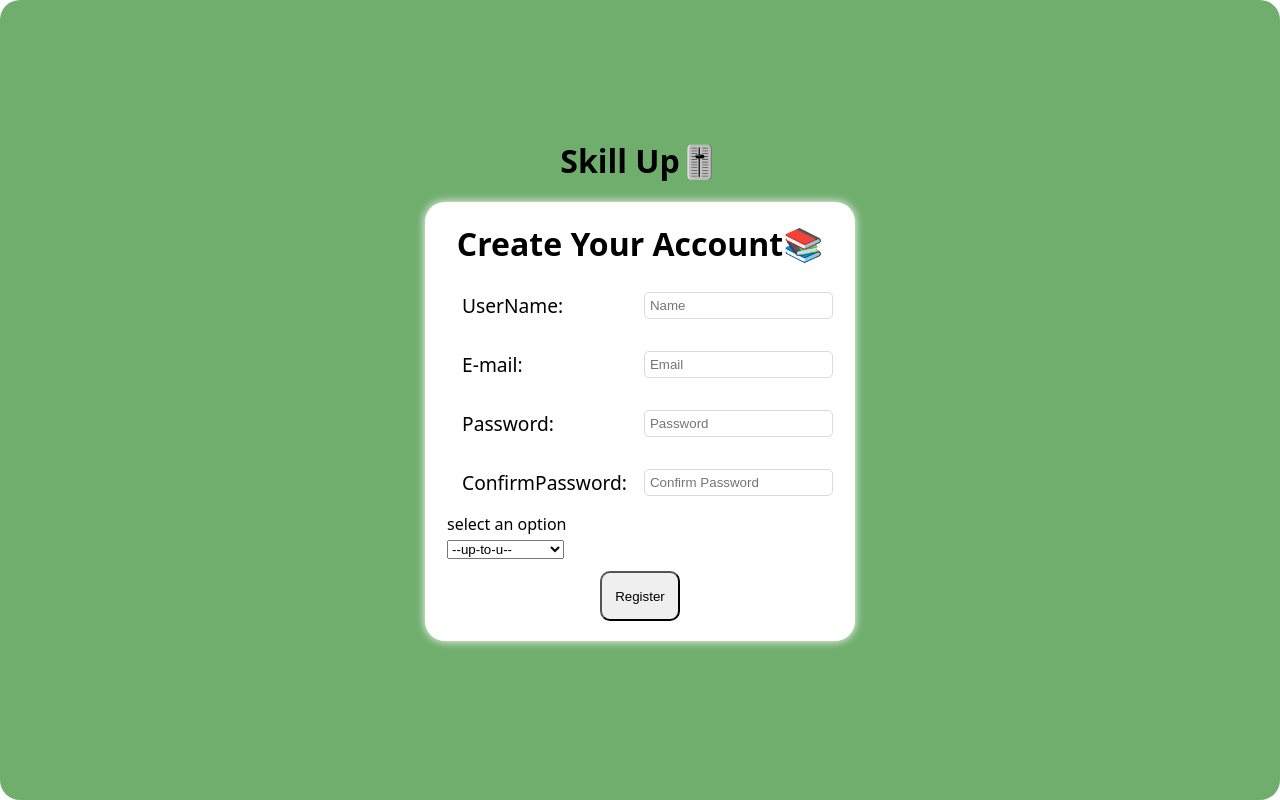
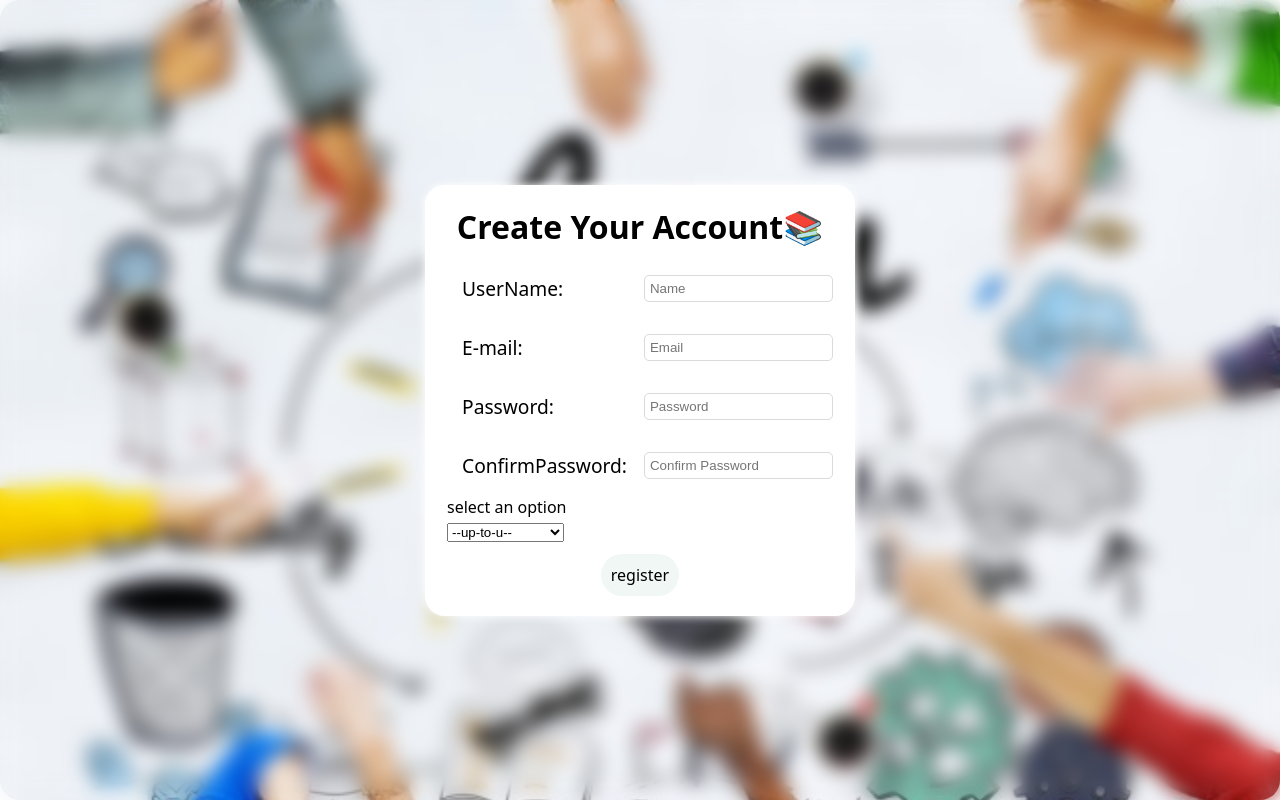
Before and after one commit to priyanka2784/skillup, a React (Create React App) app: page /RegisterPage in a window 1280 px wide. Built offline with nearby package versions, Linux system fonts and the light colour scheme.

Commit message:
complete

```diff
--- /dev/null
+++ b/src/Assets/index.js
@@ -0,0 +1,6 @@
+import RegisterPage from "../pages/RegisterPage/RegisterPage";
+
+const ASSETS = {
+  RegisterPagebackgroundimg: require("./images/image.png"),
+};
+export default ASSETS;
--- /dev/null
+++ b/src/COMPONENTS/CustomButton/CustomButton.js
@@ -0,0 +1,13 @@
+import "./styles.css";
+function CustomButton({ backgroundColor, color, title, onClick }) {
+  return (
+    <div
+      className="CustomButtonBaseContainer"
+      style={{ backgroundColor, color }}
+      onClick={onClick}
+    >
+      {title}
+    </div>
+  );
+}
+export default CustomButton;
--- /dev/null
+++ b/src/COMPONENTS/CustomButton/styles.css
@@ -0,0 +1,13 @@
+.CustomButtonBaseContainer{
+    background-color: var(--basecolor);
+    color:var(--basecolorsecond);
+    padding: 10px;
+    border-radius: 25px;
+    transition: 0.5s ease-in-out;
+}
+.CustomButtonBaseContainer:hover{
+    background-color: transparent !important;
+    color:var(--basecolorsecond )!important;
+    border: 1px solid var(--bordercolor);
+    cursor: pointer;
+}
--- a/src/index.css
+++ b/src/index.css
@@ -1,5 +1,6 @@
 :root{
-  --basecolor:#70AE6E;
+  --basecolor:#70ae6ec4;
+  --basecolordim:hsla(118, 28%, 56%, 0.767);
   --basecolorsecond:#FEFEFF;
   --secondarycolor:rgb(139, 134, 134);
   --blackcolor:#000000;
--- a/src/pages/RegisterPage/RegisterPage.js
+++ b/src/pages/RegisterPage/RegisterPage.js
@@ -1,10 +1,17 @@
 import React from "react";
 import "./styles.css";
+import ASSETS from "../../Assets";
+import CustomButton from "../../COMPONENTS/CustomButton/CustomButton";
+import COLOR from "../../config/COLOR";
 
 function RegisterPage() {
   return (
-    <div className="registerpagebasecontainer">
-      <h1>Skill Up🎚️</h1>
+    <div
+      className="registerpagebasecontainer"
+      style={{ backgroundImage: `URL(${ASSETS.RegisterPagebackgroundimg})` }}
+    >
+      {/* <h1>Skill Up🎚️</h1> */}
+      <div className="registerpageimagebasecontainer"></div>
       <div className="registerpagecontentbasecontainer">
         <h1>Create Your Account📚</h1>
 
@@ -68,6 +75,7 @@ function RegisterPage() {
                     <option value="Reader">Content Reader</option>
 
                     <option value="creator">Content creator</option>
+                    <option value="Both"> Both</option>
                   </select>
                 </td>
               </tr>
@@ -75,10 +83,14 @@ function RegisterPage() {
           </form>
         </div>
         <div className="registerpagebuttonbasecontainer">
-          <button type="submit">Register</button>
+          <CustomButton
+            backgroundColor={COLOR.basecolorsecond}
+            color={COLOR.blackcolor}
+            title={"register"}
+            onClick={() => alert("click done")}
+          />
         </div>
       </div>
-      <div className="registerpageimagebasecontainer"></div>
     </div>
   );
 }
--- a/src/pages/RegisterPage/styles.css
+++ b/src/pages/RegisterPage/styles.css
@@ -11,12 +11,28 @@
     flex: 1;
     gap:20px;
     padding:5px;
-
+    position: relative;
+    background-size: cover;
+    top: 0%;
+    left:0%;
+    right:0%;
     border-radius: 20px;
     border:1px var(--bordercolor);
     height:100vh;
     width:100%;
     background-color: var(--basecolor);
+}
+.registerpagebasecontainer h1{
+    color:var(--blackcolor)
+}
+
+.registerpageimagebasecontainer {
+    position: absolute;
+    top: 0%;
+    bottom: 0%;
+    left: 0%;
+    right: 0%;
+    backdrop-filter: blur(10px);
 }
 
 .registerpagecontentbasecontainer {
@@ -28,6 +44,8 @@
     background-color: #FFF;
     box-shadow: 0px 0px 10px var(--basecolorsecond) ;
     border-radius: 20px;
+    position: absolute;
+
 }
 
 .registerheading{
```
Also changed, not shown: src/Assets/images/image.png (added).
